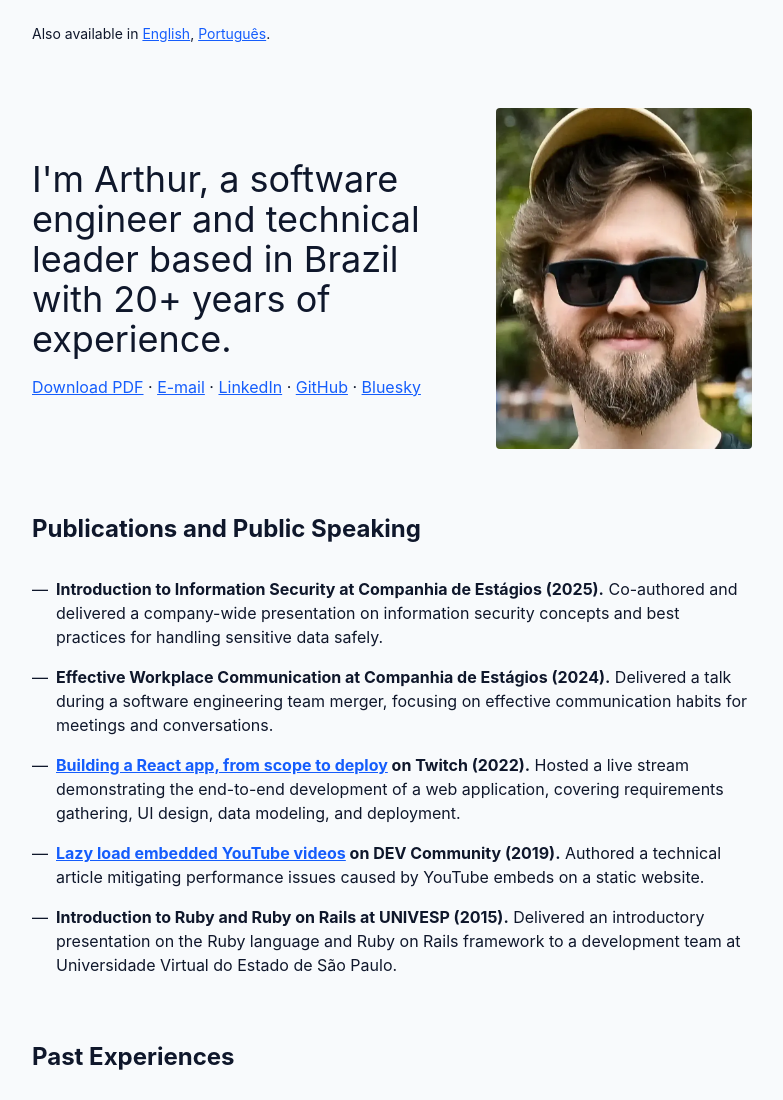
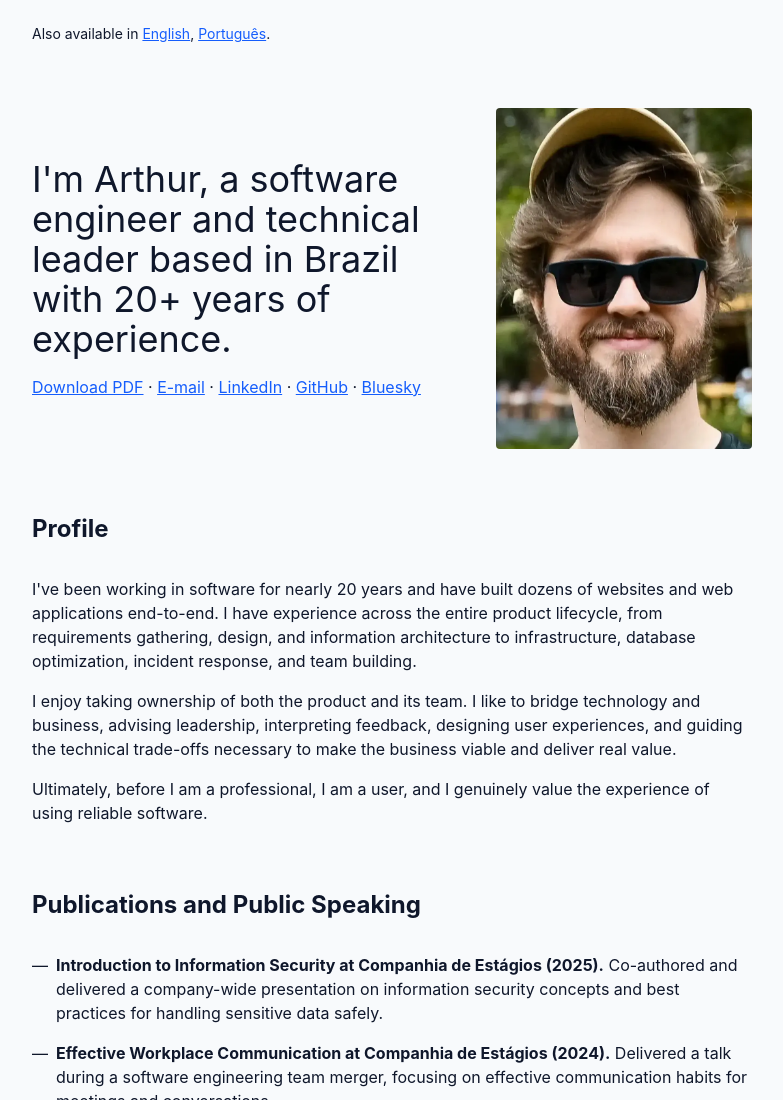
Before and after one commit to haggen/arthur, a website built with Vite: page index.html in a window 1280 px wide. Shown: the top 1100 px of the page, without its empty margins (248-1031 px from the left). Built offline with nearby package versions, Linux system fonts and the light colour scheme.

Commit message:
Checkpoint

```diff
--- a/index.html
+++ b/index.html
@@ -70,6 +70,34 @@
                     </p>
                 </div>
             </header>
+
+            <section class="space-y-8">
+                <h2 translate>Profile</h2>
+
+                <div class="space-y-4">
+                    <p translate>
+                        I've been working in software for nearly 20 years and
+                        have built dozens of websites and web applications
+                        end-to-end. I have experience across the entire product
+                        lifecycle, from requirements gathering, design, and
+                        information architecture to infrastructure, database
+                        optimization, incident response, and team building.
+                    </p>
+                    <p translate>
+                        I enjoy taking ownership of both the product and its
+                        team. I like to bridge technology and business, advising
+                        leadership, interpreting feedback, designing user
+                        experiences, and guiding the technical trade-offs
+                        necessary to make the business viable and deliver real
+                        value.
+                    </p>
+                    <p translate>
+                        Ultimately, before I am a professional, I am a user, and
+                        I genuinely value the experience of using reliable
+                        software.
+                    </p>
+                </div>
+            </section>
 
             <section class="space-y-8">
                 <h2 translate>Publications and Public Speaking</h2>
--- a/src/style.css
+++ b/src/style.css
@@ -24,14 +24,14 @@ a,
 @media print {
     a[href]::after {
         @apply text-xs;
-        content: "[" attr(href) "]";
+        content: " [" attr(href) "]";
     }
 }
 
 h1,
 h2,
 h3 {
-    @apply font-bold text-balance;
+    @apply font-bold text-balance break-after-avoid;
 }
 
 h1 {
--- a/src/translations.json
+++ b/src/translations.json
@@ -6,6 +6,10 @@
     "Portrait of Arthur Corenzan": "Retrato de Arthur Corenzan",
     "I'm Arthur, a software engineer and technical leader based in Brazil with 20+ years of experience.": "Me chamo Arthur. Sou um engenheiro de software e líder técnico no Brasil, com 20+ anos de experiência.",
     "Download PDF": "Baixar PDF",
+    "Profile": "Perfil",
+    "I've been working in software for nearly 20 years and have built dozens of websites and web applications end-to-end. I have experience across the entire product lifecycle, from requirements gathering, design, and information architecture to infrastructure, database optimization, incident response, and team building.": "Trabalho com software há quase 20 anos e já criei dezenas de sites e aplicações web de ponta a ponta. Tenho vivência em todo o ciclo de vida do produto; da coleta de requisitos, desenho e arquitetura de informação à infraestrutura, otimização de banco de dados, resolução de incidentes e formação de times.",
+    "I enjoy taking ownership of both the product and its team. I like to bridge technology and business, advising leadership, interpreting feedback, designing user experiences, and guiding the technical trade-offs necessary to make the business viable and deliver real value.": "Gosto de assumir a responsabilidade pelo produto e por sua equipe. Atuo conectando tecnologia e negócios, aconselhando lideranças, interpretando feedbacks, desenhando a experiência de uso e guiando as concessões técnicas necessárias para viabilizar o negócio e entregar valor real.",
+    "Ultimately, before I am a professional, I am a user, and I genuinely value the experience of using reliable software.": "No fundo, faço tudo isso porque, antes de ser um profissional, sou um usuário, e valorizo genuinamente a experiência de usar um software confiável.",
     "Publications and Public Speaking": "Apresentações e publicações",
     "<strong>Introduction to Information Security at Companhia de Estágios (2025).</strong> Co-authored and delivered a company-wide presentation on information security concepts and best practices for handling sensitive data safely.": "<strong>Introdução à Segurança da Informação na Companhia de Estágios (2025).</strong> Coautoria e apresentação para toda a empresa sobre conceitos de segurança da informação e boas práticas para lidar com dados sensíveis adequadamente.",
     "<strong>Effective Workplace Communication at Companhia de Estágios (2024).</strong> Delivered a talk during a software engineering team merger, focusing on effective communication habits for meetings and conversations.": "<strong>Comunicação Eficaz no Trabalho na Companhia de Estágios (2024).</strong> Realizei uma palestra durante a fusão de um time de engenharia de software, focando em hábitos de comunicação eficaz para reuniões e conversas.",
```
